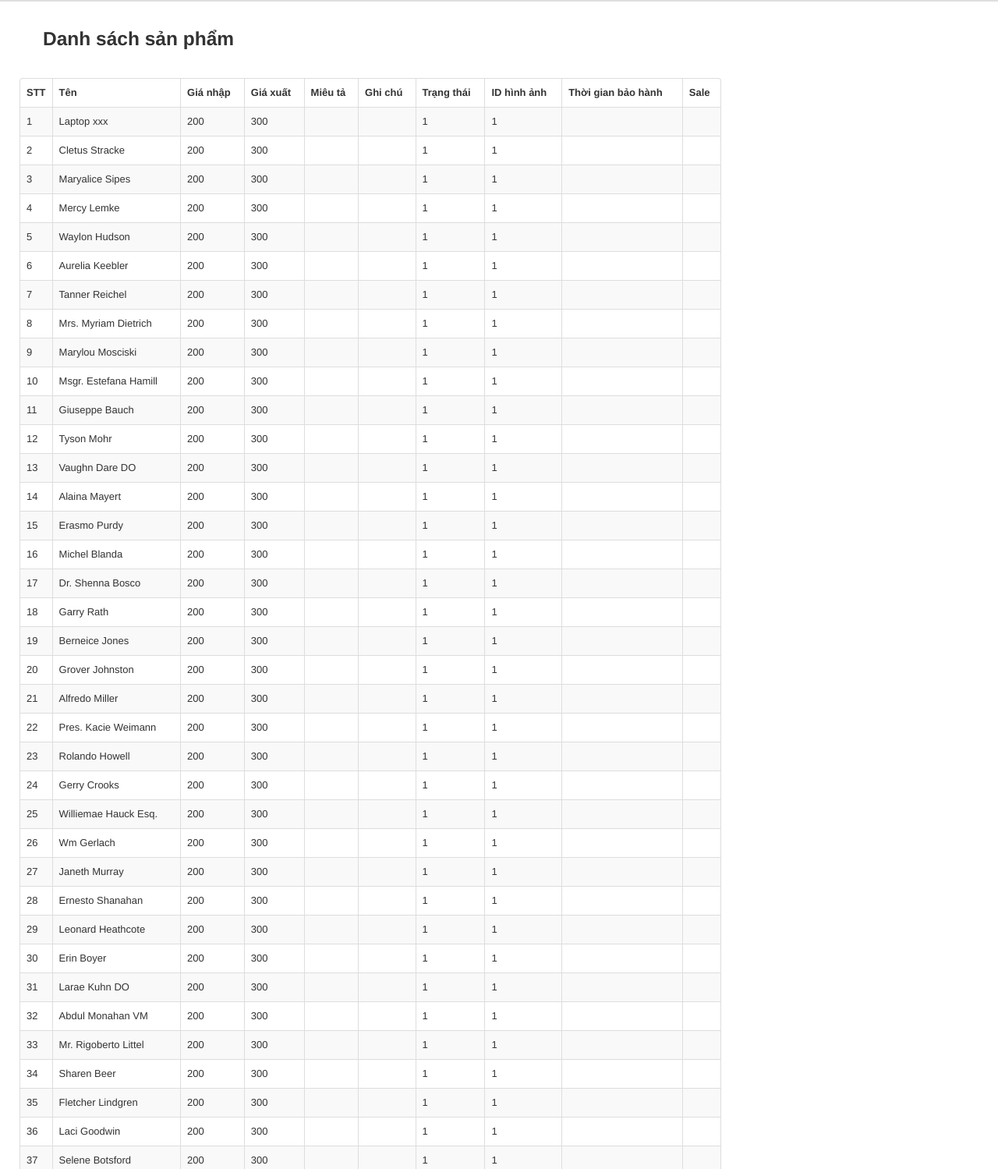
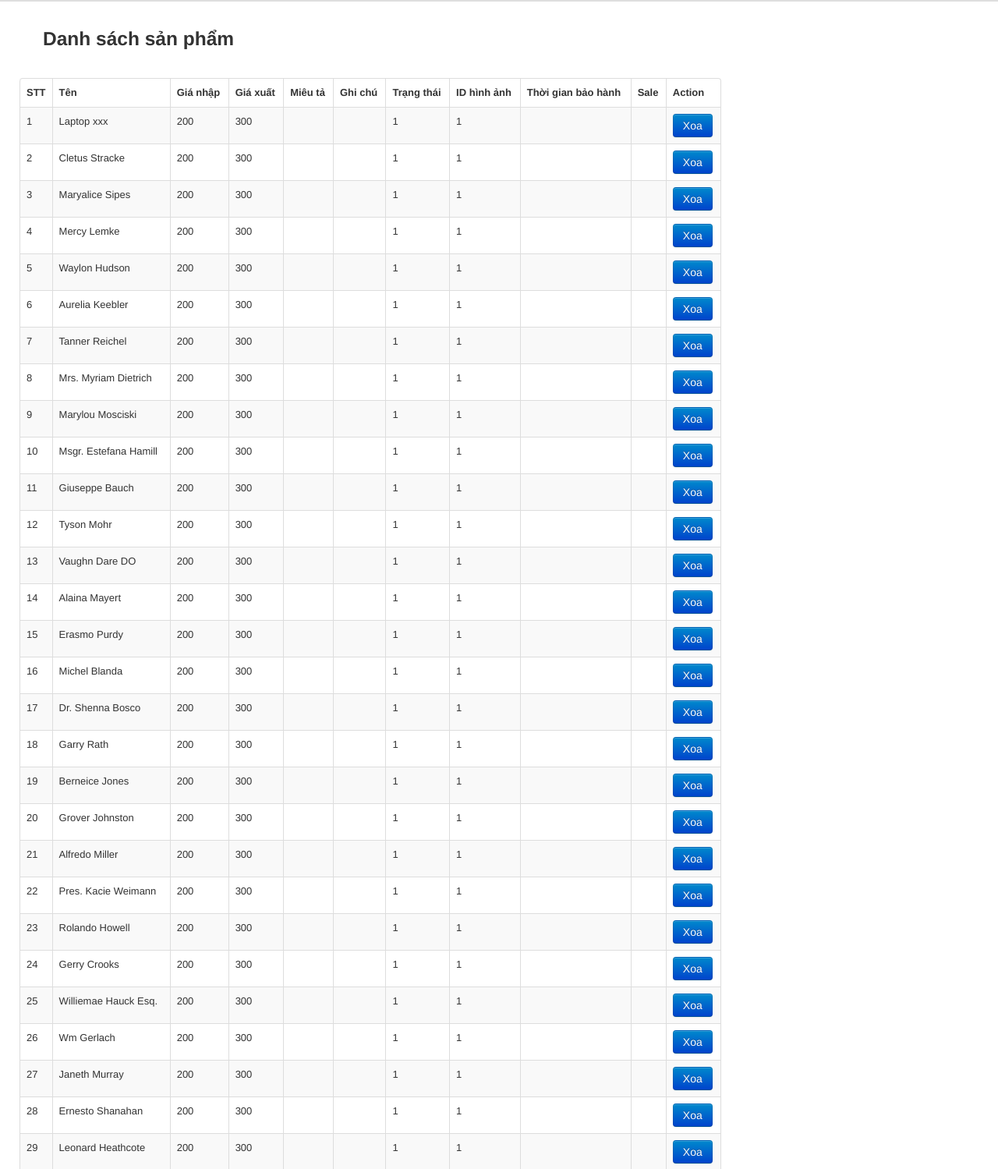
Before and after one commit to hieungv/pratice-laptop-selling, a Rails app: page /products in a window 1280 px wide. Shown: the part 127-1626 px from the top of the page at 78% size. Run offline with Rails 7, Linux system fonts and the light colour scheme; data comes from the database, SQL or seed files in the repository; style sheets or scripts are compiled from the project's sources; some libraries are stand-ins or nearby versions.

Commit message:
delete product

```diff
--- a/app/controllers/products_controller.rb
+++ b/app/controllers/products_controller.rb
@@ -1,4 +1,6 @@
 class ProductsController < ApplicationController
+  before_action :admin_user, only: %i(destroy)
+
   def index
     @product = Product.all
   end
@@ -27,10 +29,25 @@ class ProductsController < ApplicationController
     @show_product_cart = Product.find_by(id: @find)
   end
 
+  def destroy
+    @product = Product.find_by id: params[:id]
+
+    if @product.destroy
+      flash[:success] = t("success")
+    else
+      flash[:danger] = t("no_success")
+    end
+    redirect_to admin_path
+  end
+
   private
 
   def product_params
     params.require(:product).permit :name, :import_price,
       :export_price, :describe, :note, :status, :image, :time_guaranate, :sale
   end
+
+  def admin_user
+    redirect_to root_url unless current_user.admin?
+  end
 end
--- a/app/views/products/index.html.erb
+++ b/app/views/products/index.html.erb
@@ -32,6 +32,7 @@
                 <th><%= t "idhinhanh" %></th>
                 <th><%= t "time" %></th>
                 <th><%= t "sale" %></th>
+                <th><%= t "action" %></th>
               </tr>
             </thead>
             <tbody>
@@ -47,6 +48,9 @@
                 <td><%= y.image %></td>
                 <td><%= y.time_guaranate %></td>
                 <td><%= y.sale %></td>
+                <td>
+                  <%= link_to t("xoa"), y, method: :delete, class: "btn btn-primary"%>
+                </td>
               </tr>
               <% end %>
             </tbody>
--- a/config/locales/en.yml
+++ b/config/locales/en.yml
@@ -81,3 +81,5 @@ en:
   image: "Image"
   time_guaranate: "Time guaranate"
   sale: "Sale"
+  success: "success"
+  no_success: "no success"
```
